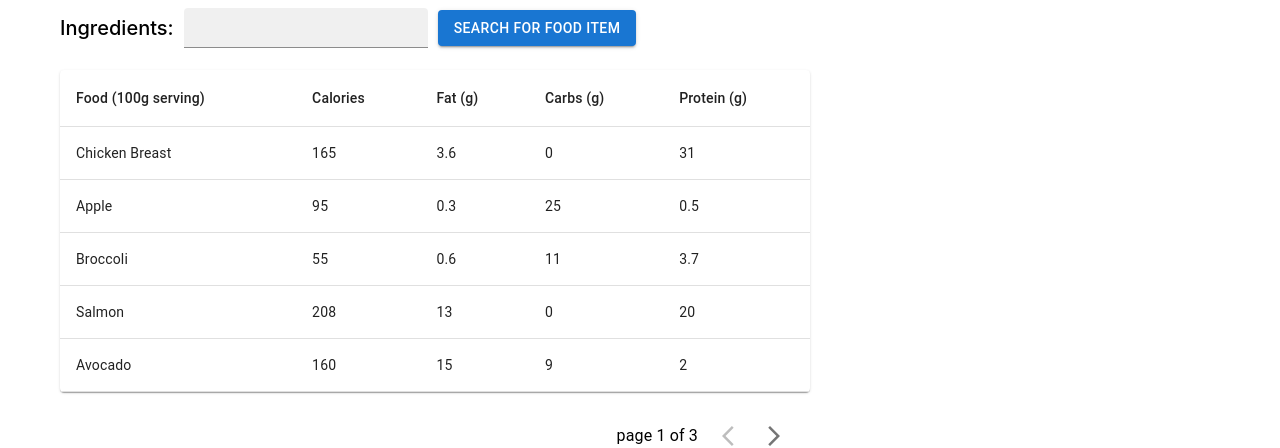
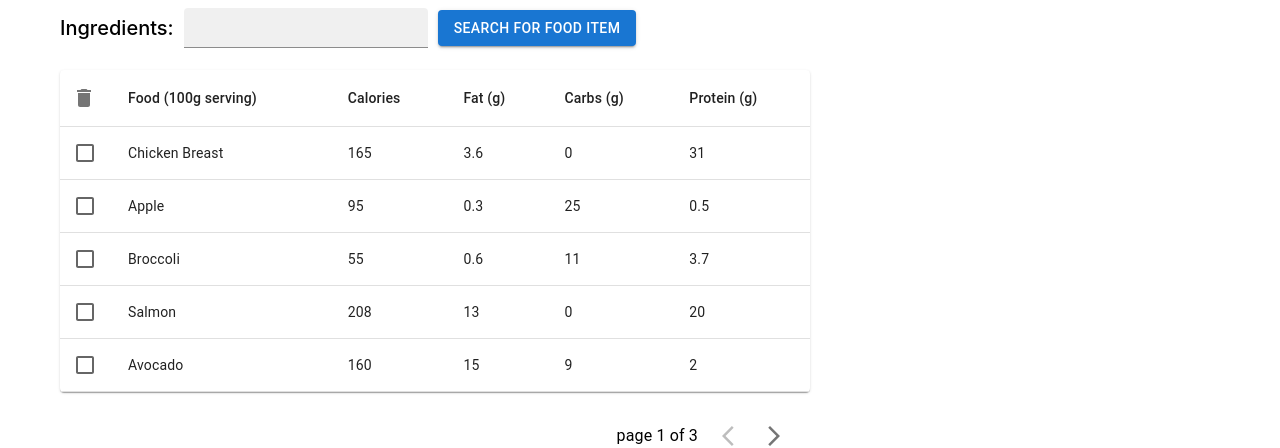
Before and after one commit to Copeta1/Fridge_Chef, a React (Create React App) app: page /mainpage in a window 1280 px wide. Shown: the part 380-828 px from the top of the page. Built offline with nearby package versions, Linux system fonts and the light colour scheme; sample sign-in values are in the browser's storage.

Commit message:
UncheckAll

```diff
--- a/src/component/Mainpage/FoodTable/FoodTable.jsx
+++ b/src/component/Mainpage/FoodTable/FoodTable.jsx
@@ -2,6 +2,8 @@ import "./foodTable.css";
 import { rows, headCells } from "./data";
 import TextField from "@mui/material/TextField";
 import Button from "@mui/material/Button";
+import Checkbox from "@mui/material/Checkbox";
+import DeleteIcon from "@mui/icons-material/Delete";
 import {
   Box,
   Paper,
@@ -20,6 +22,7 @@ import { useState } from "react";
 
 export default function FoodTable() {
   const [searchTerm, setSearchTerm] = useState("");
+  const [selectedRows, setSelectedRows] = useState([]);
   const [page, setPage] = useState(0);
   const rowsPerPage = 5;
 
@@ -35,6 +38,18 @@ export default function FoodTable() {
     if (page < Math.ceil(rows.length / rowsPerPage) - 1) {
       setPage(page + 1);
     }
+  };
+
+  const handleCheckboxChange = (rowId) => {
+    setSelectedRows((prevSelectedRows) =>
+      prevSelectedRows.includes(rowId)
+        ? prevSelectedRows.filter((id) => id !== rowId)
+        : [...prevSelectedRows, rowId]
+    );
+  };
+
+  const handleUncheckAll = () => {
+    setSelectedRows([]);
   };
 
   const filteredRows = rows.filter((rows) =>
@@ -67,19 +82,28 @@ export default function FoodTable() {
         <Box sx={{ width: "100%" }}>
           <Paper sx={{ width: "100%, mb: 2" }}>
             <TableContainer>
-              <Table sx={{ minWidth: 750 }} alia-labelledby="tableTitle">
+              <Table sx={{ minWidth: 750 }} aria-labelledby="tableTitle">
                 <TableHead>
                   <TableRow>
-                    {headCells.map((headCells) => (
-                      <TableCell key={headCells.id}>
-                        {headCells.label}
-                      </TableCell>
+                    <TableCell padding="checkbox">
+                      <IconButton onClick={handleUncheckAll}>
+                        <DeleteIcon />
+                      </IconButton>
+                    </TableCell>
+                    {headCells.map((headCell) => (
+                      <TableCell key={headCell.id}>{headCell.label}</TableCell>
                     ))}
                   </TableRow>
                 </TableHead>
                 <TableBody>
                   {displaypage.map((row) => (
                     <TableRow key={row.id}>
+                      <TableCell padding="checkbox">
+                        <Checkbox
+                          checked={selectedRows.includes(row.id)}
+                          onChange={() => handleCheckboxChange(row.id)}
+                        />
+                      </TableCell>
                       <TableCell component="th" scope="row">
                         {row.name}
                       </TableCell>
```
